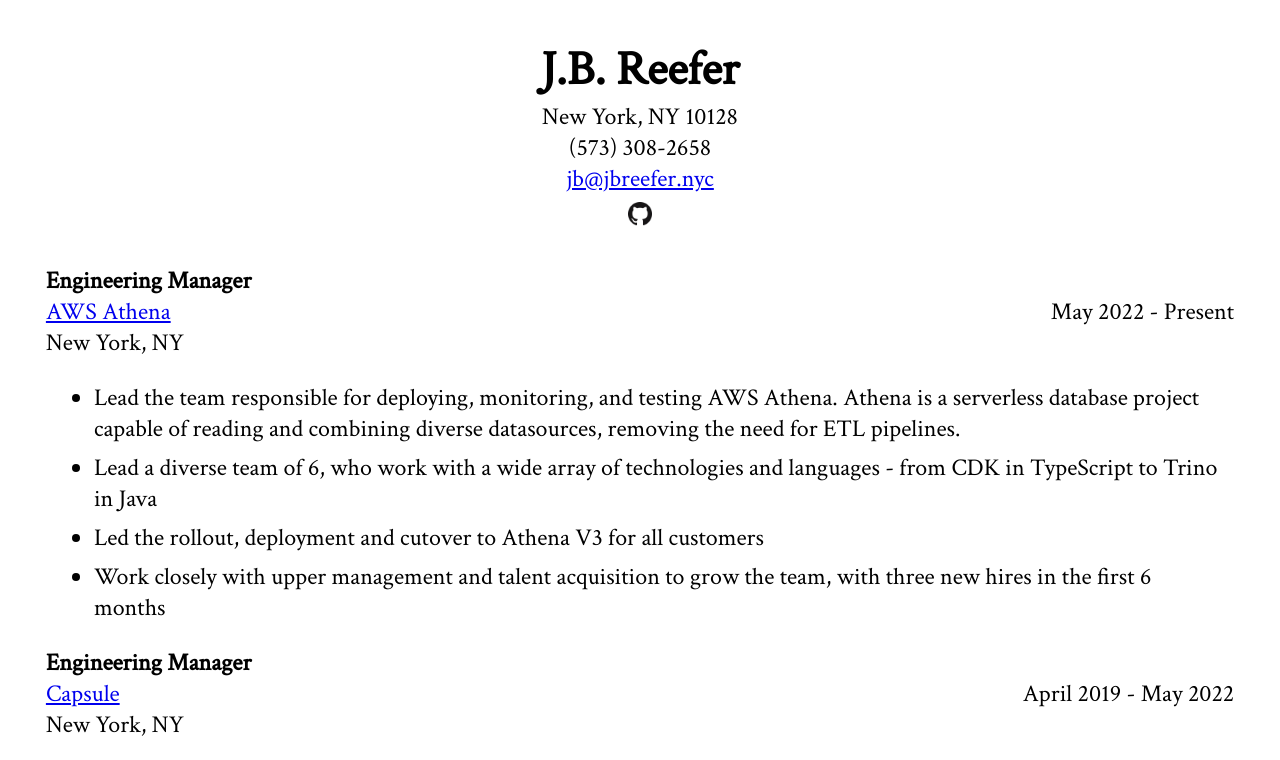
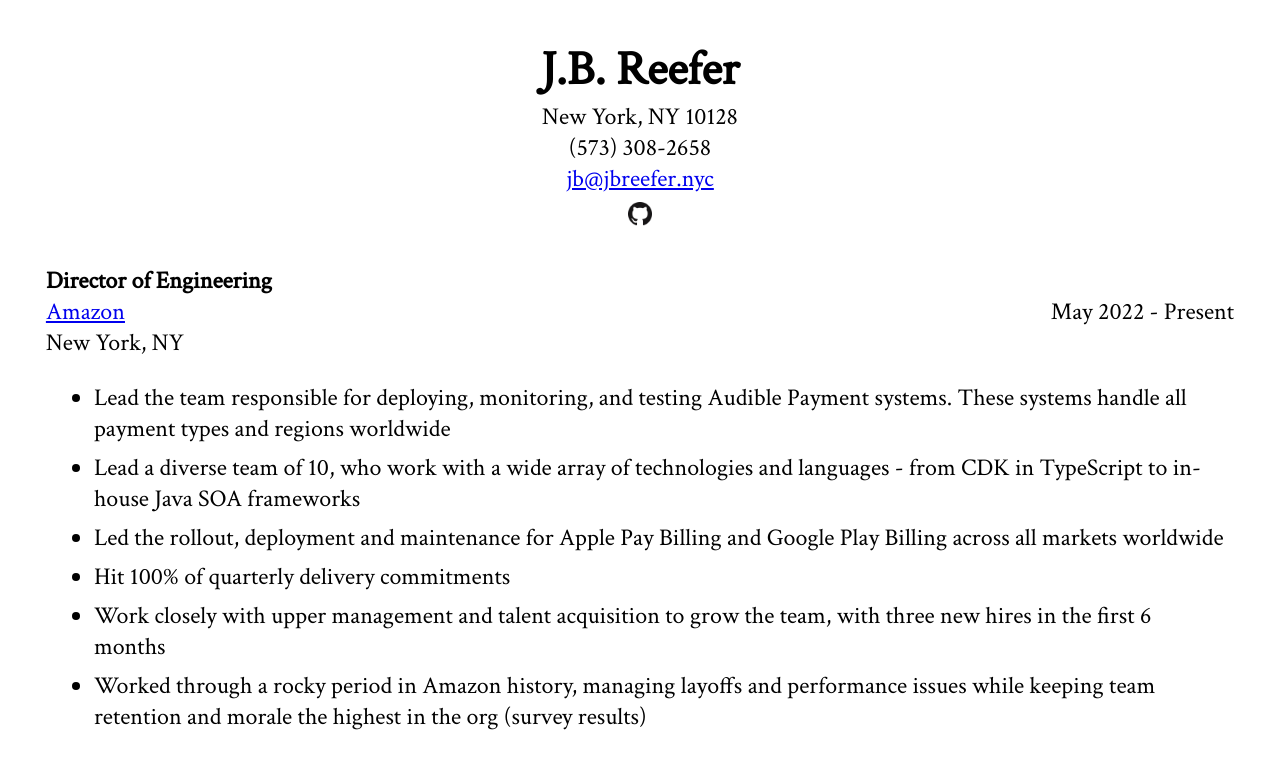
Before and after one commit to jb-reefer/resume-nextjs, a Next.js app: page / in a window 1280 px wide. Shown: the top 760 px of the page. Built offline with nearby package versions, Linux system fonts and the light colour scheme.

Commit message:
Added Audible

```diff
--- a/data.ts
+++ b/data.ts
@@ -2,18 +2,21 @@
 
 const data: IExperienceBlock[] = [
   {
-    company: "AWS Athena",
+    company: "Amazon",
     website: "https://aws.amazon.com/athena/",
     city: "New York, NY",
-    role: "Engineering Manager",
+    role: "Director of Engineering",
     from: "May 2022",
     to: "Present",
     bulletPoints: [
-      "Lead the team responsible for deploying, monitoring, and testing AWS Athena. Athena is a serverless database project capable of reading and combining diverse datasources, removing the need for ETL pipelines.",
-      "Lead a diverse team of 6, who work with a wide array of technologies and languages - from CDK in TypeScript to Trino in Java",
-      "Led the rollout, deployment and cutover to Athena V3 for all customers",
+      "Lead the team responsible for deploying, monitoring, and testing Audible Payment systems. These systems handle all payment types and regions worldwide",
+      "Lead a diverse team of 10, who work with a wide array of technologies and languages - from CDK in TypeScript to in-house Java SOA frameworks",
+      "Led the rollout, deployment and maintenance for Apple Pay Billing and Google Play Billing across all markets worldwide",
+      "Hit 100% of quarterly delivery commitments",
       "Work closely with upper management and talent acquisition to grow the team, with three new hires in the first 6 months",
+      "Worked through a rocky period in Amazon history, managing layoffs and performance issues while keeping team retention and morale the highest in the org (survey results)",
     ],
+
   },
   {
     company: "Capsule",
```
